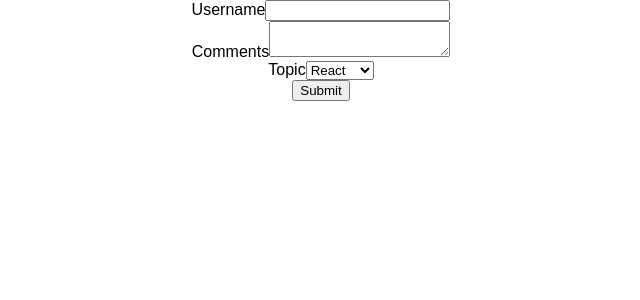
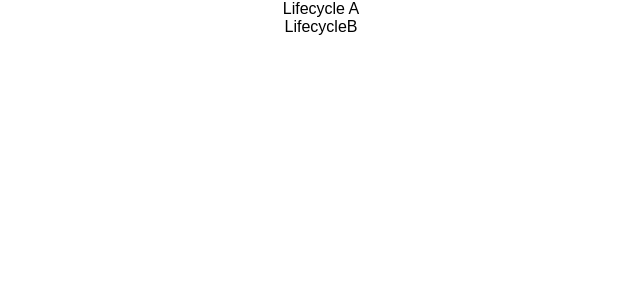
Before and after one commit to Maha536/react-complete-guide, a React (Create React App) app: page / in a window 1280 px wide. Shown: the top 300 px of the page, without its empty margins (319-959 px from the left). Built offline with nearby package versions, Linux system fonts and the light colour scheme.

Commit message:
Mounting Lifecycle methods added

```diff
--- a/src/App.js
+++ b/src/App.js
@@ -15,6 +15,7 @@ import Inline from './Inline';
 import './appStyles.css';
 import styles from './appStyles.module.css';
 import Form from './components/Form';
+import LifecycleA from './components/LifecycleA';
 
 
 class App extends Component {
@@ -22,9 +23,10 @@ class App extends Component {
     return (
       <div className="App">
 
-        <Form></Form>
+        <LifecycleA/>
 
          {/*
+         <Form></Form>
          <Inline></Inline>
         <h1 className='error'>Error</h1>
         <h1 className={styles.success}>Success</h1>
--- /dev/null
+++ b/src/components/LifecycleA.js
@@ -0,0 +1,35 @@
+import React, { Component } from 'react'
+import LifecycleB from './LifecycleB'
+
+class LifecycleA extends Component {
+
+constructor(props) {
+    super(props)
+
+    this.state = {
+         name : "Vishwas"
+    }
+    console.log("Lifecycle A constructor")
+}
+
+static getDerivedStateFromProps(props, state){
+    console.log("Lifecycle A getDerivedFromProps method")
+    return null;
+}
+
+componentDidMount(){
+    console.log("Lifecycle A componentDidMount method")
+}
+
+    render() {
+        console.log("Lifecycle A render method")
+        return (
+            <div>
+                <div>Lifecycle A</div>
+                <LifecycleB/>
+            </div>
+        )
+    }
+}
+
+export default LifecycleA
--- /dev/null
+++ b/src/components/LifecycleB.js
@@ -0,0 +1,33 @@
+import React, { Component } from 'react'
+
+class LifecycleB extends Component {
+
+constructor(props) {
+    super(props)
+
+    this.state = {
+         name : "Vishwas"
+    }
+    console.log("Lifecycle B constructor")
+}
+
+static getDerivedStateFromProps(props, state){
+    console.log("Lifecycle B getDerivedFromProps method")
+    return null;
+}
+
+componentDidMount(){
+    console.log("Lifecycle B componentDidMount method")
+}
+
+    render() {
+        console.log("Lifecycle B render method")
+        return (
+            <div>
+                LifecycleB
+            </div>
+        )
+    }
+}
+
+export default LifecycleB
```
